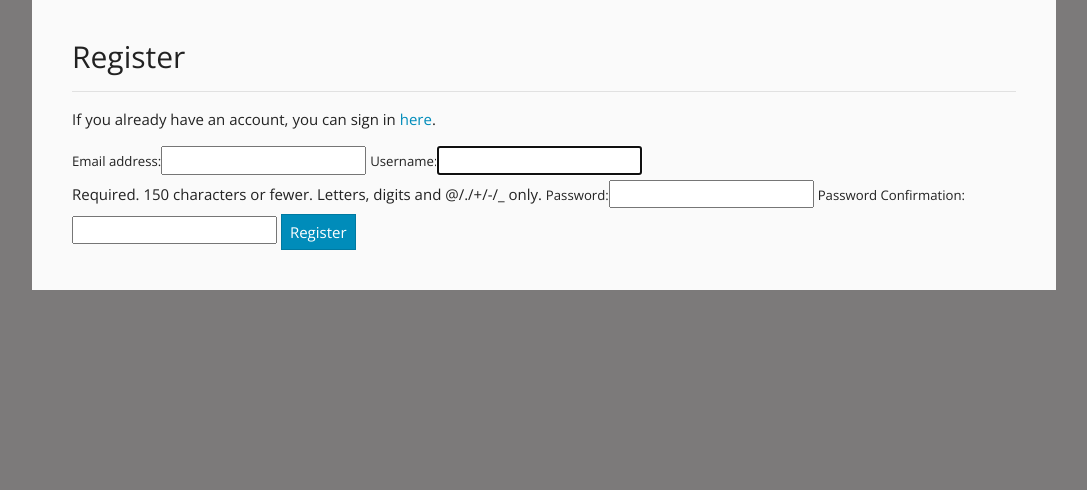
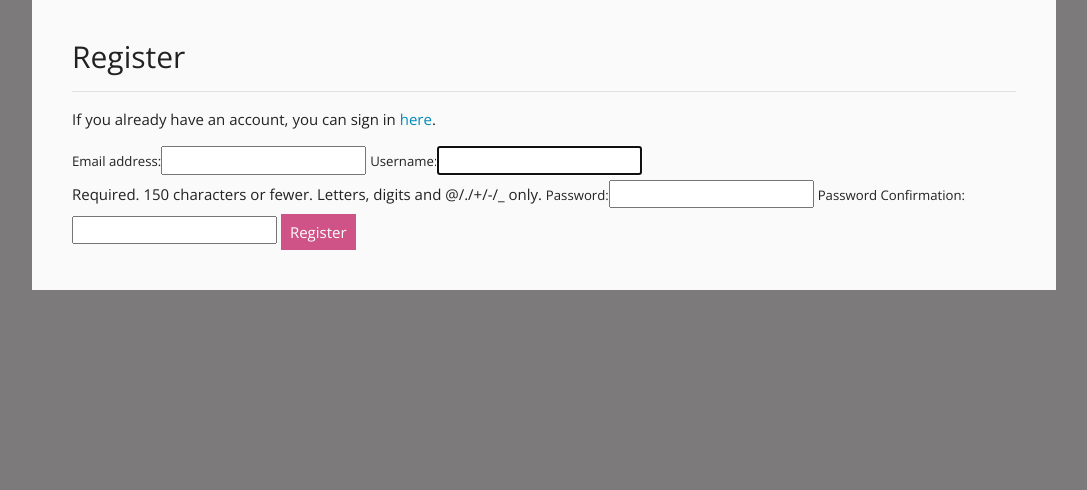
Before and after one commit to kimpea/us-issue-tracker, a Django app: page /accounts/register/ in a window 1280 px wide. Shown: the part 126-616 px from the top of the page, without its empty margins (96-1183 px from the left). Run offline with Django 3.2, Linux system fonts and the light colour scheme; some libraries are stand-ins or nearby versions.

Commit message:
Style buttons

```diff
--- a/static/css/styles.css
+++ b/static/css/styles.css
@@ -45,6 +45,18 @@ nav i {
   background-color: #fafafa;
 }
 
+/*-- Special Styles --*/
+
+.btn-primary {
+  background-color: #CF5386;
+  border-color: #CF5386;
+}
+
+.btn-primary:hover {
+  background-color: #494949;
+  border-color: #494949;
+}
+
 
 /*-- Footer Styles --*/
 
```
